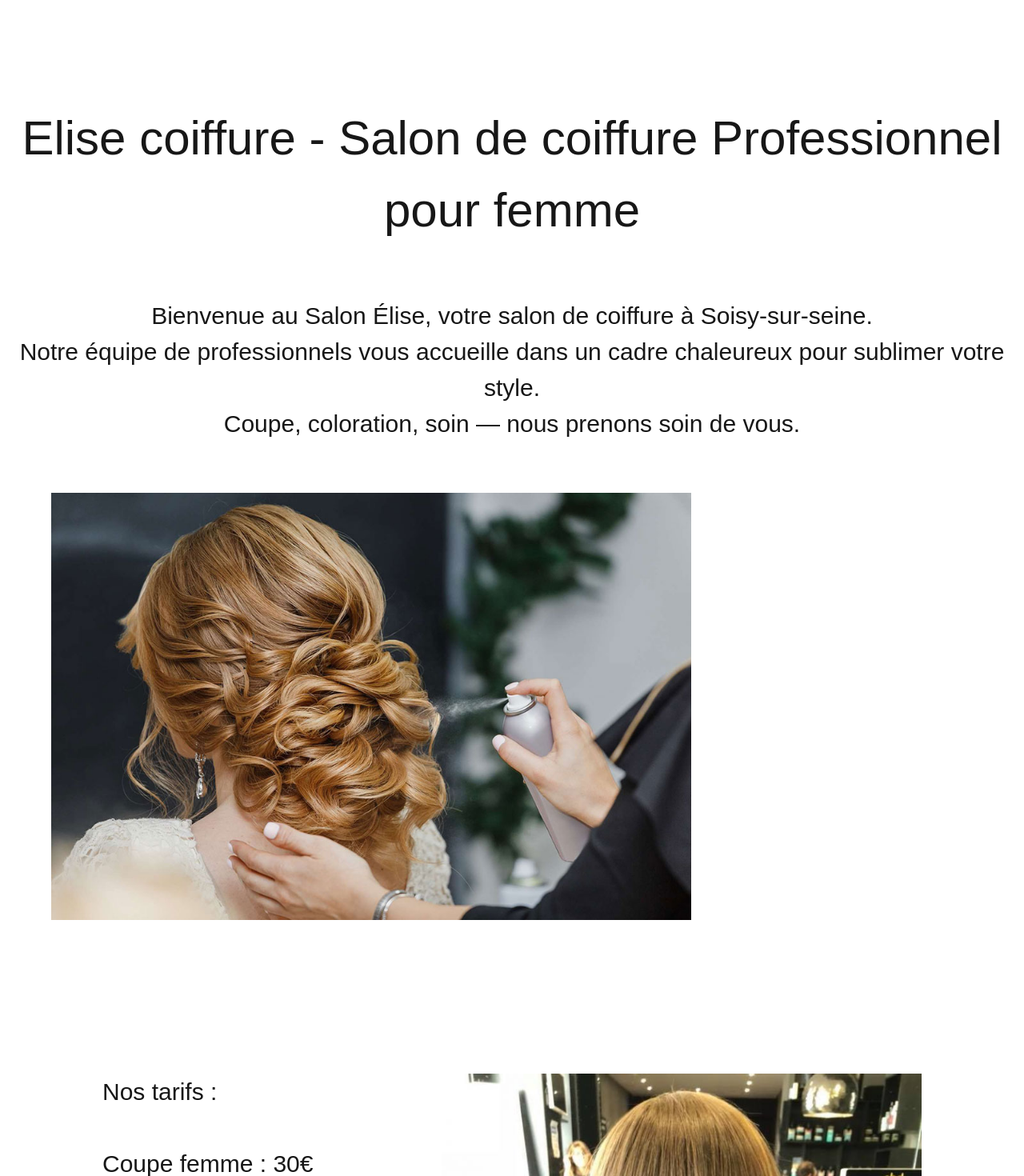
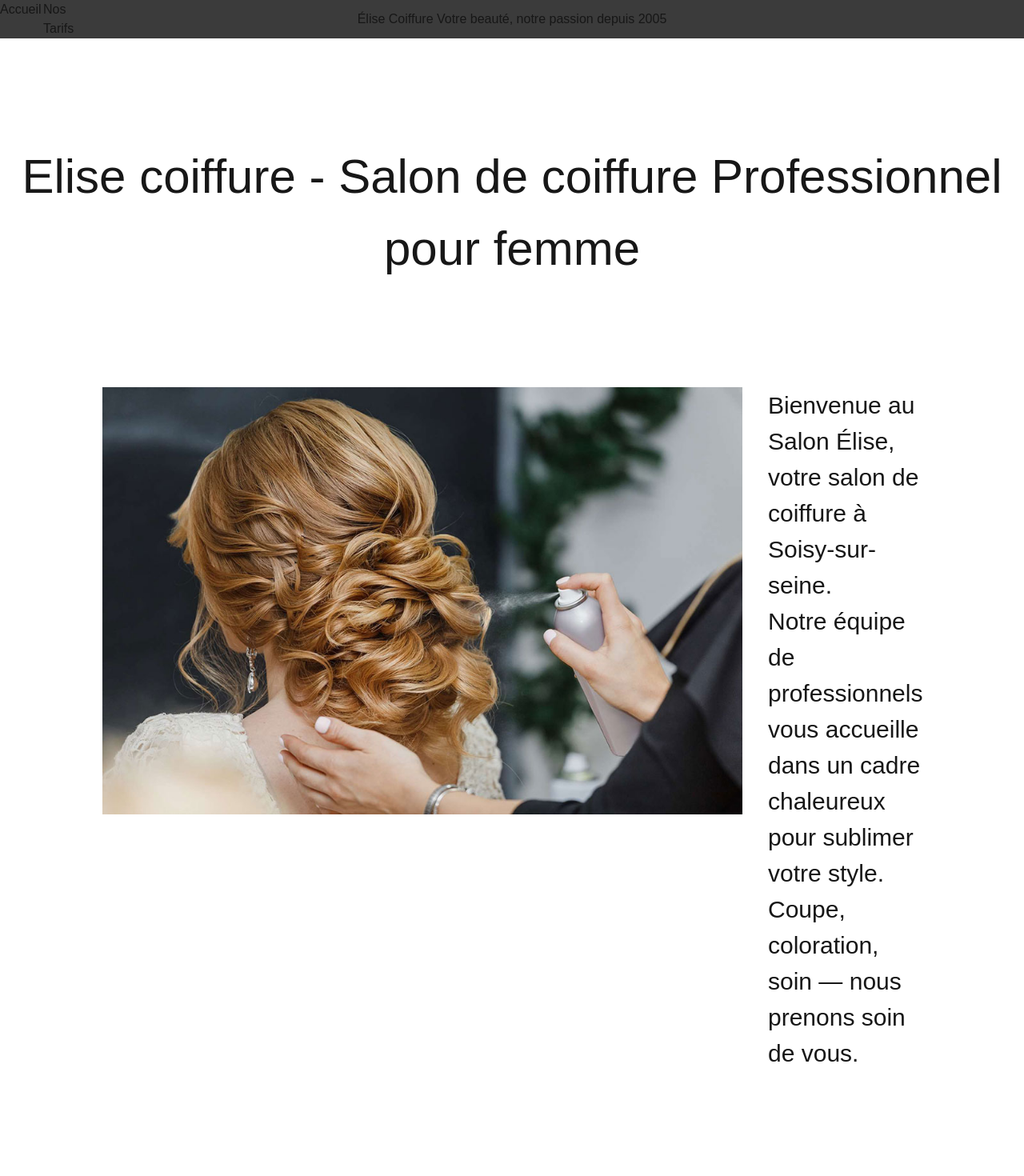
Before and after one commit to nicolas234567/Coiffeur_Site_Vitrine, a Next.js app: page / in a window 1280 px wide. Shown: the top 1470 px of the page at 80% size. Built offline with nearby package versions, Linux system fonts and the light colour scheme.

Commit message:
modif navbar

```diff
--- a/app/globals.css
+++ b/app/globals.css
@@ -40,17 +40,39 @@ h2{
   font-size: 30px;
 }
 
+/* --- Navbar --- */
+nav {
+  margin-top: auto;
+  background-color: #3b3b3b;
+}
+
+.nav_line {
+  display: flex;
+  justify-content: space-between;
+  align-items: center;
+}
+
+.nav_right {
+  display: flex;
+  gap: 2%;
+}
+
 /* --- hero --- */
 .texte_left {
   flex: 1;
   font-size: 30px;
 }
 
+.texte_right {
+  flex: 1;
+  font-size: 30px;
+}
 /* --- images --- */
 .images_left {
   display: flex;
-  justify-content: left;
-  padding: 5%;
+  align-items: flex-start;
+  gap: 2rem;
+  padding: 10%;
 }
 
 .images_right {
@@ -83,6 +105,7 @@ footer {
 .footer_left {
   flex: 1;
   text-align: left;
+  padding-left: 2%;
 }
 
 /* Centre */
@@ -97,6 +120,7 @@ footer {
 .footer_right {
   flex: 1;
   text-align: right;
+  padding-right: 2%;
 }
 
 /* --- Scrollbar --- */
--- a/app/page.tsx
+++ b/app/page.tsx
@@ -1,9 +1,11 @@
 import Footer from "@/components/Footer";
 import Hero from "@/components/Hero";
+import Navbar from "@/components/Navbar";
 
 export default function Home() {
   return (
     <>
+      <Navbar />
       <Hero />
       <Footer />
     </>
--- a/components/Hero.tsx
+++ b/components/Hero.tsx
@@ -4,12 +4,8 @@ export default function Hero() {
   return (
     <main className="hero">
         <h1>Elise coiffure - Salon de coiffure Professionnel pour femme</h1>
-        <h2>
-          Bienvenue au Salon Élise, votre salon de coiffure à Soisy-sur-seine.
-          <br />Notre équipe de professionnels vous accueille dans un cadre chaleureux pour sublimer votre style.
-          <br />Coupe, coloration, soin — nous prenons soin de vous.
-        </h2>
-        <div className="images_left">
+
+        <span className="images_left">
           <Image
               src="/images/coiffure_laque.jpg"
               alt="coiffure_laque"
@@ -17,9 +13,14 @@ export default function Hero() {
               height={600}
               className="hero_image"
             />
-        </div>
+        <span className="texte_right">
+          Bienvenue au Salon Élise, votre salon de coiffure à Soisy-sur-seine.
+          <br />Notre équipe de professionnels vous accueille dans un cadre chaleureux pour sublimer votre style.
+          <br />Coupe, coloration, soin — nous prenons soin de vous.
+        </span>
+        </span>
         <span className="images_right">
-          <span className="texte_left">
+          <span className="texte_left" id="tarifs">
             Nos tarifs :<br /><br />
 
             Coupe femme : 30€<br />
--- a/components/Navbar.tsx
+++ b/components/Navbar.tsx
@@ -0,0 +1,14 @@
+import Link from "next/link";
+
+export default function Navbar() {
+  return (
+    <nav className="navbar">
+      <div className="nav_line">
+        <span className="footer_center">Élise Coiffure Votre beauté, notre passion depuis 2005 </span>
+        <span className="nav_right">
+          <Link href="/">Accueil</Link>
+          <Link href="#tarifs">Nos Tarifs</Link>
+        </span>
+      </div>
+    </nav>
+  );}
```
